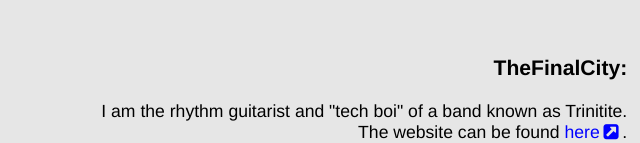
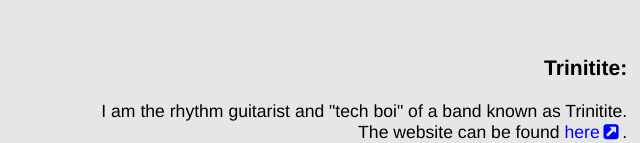
Before and after one commit to sykesgabri/homepage, a plain HTML site: page involved.html in a window 1280 px wide. Shown: the part 657-800 px from the top of the page, 640-1280 px from the left. Drawn offline with Linux system fonts and the light colour scheme.

Commit message:
Who the fuck are TheFinalCity?

```diff
--- a/involved.html
+++ b/involved.html
@@ -58,7 +58,7 @@
 		</p>
 		<br>
 		<p class="rp" style="font-weight: bold; font-size: 1.2em;">
-			TheFinalCity:
+			Trinitite:
 		</p>
 		<p class="rp">
 			I am the rhythm guitarist and "tech boi" of a band known as Trinitite.<br>
```
